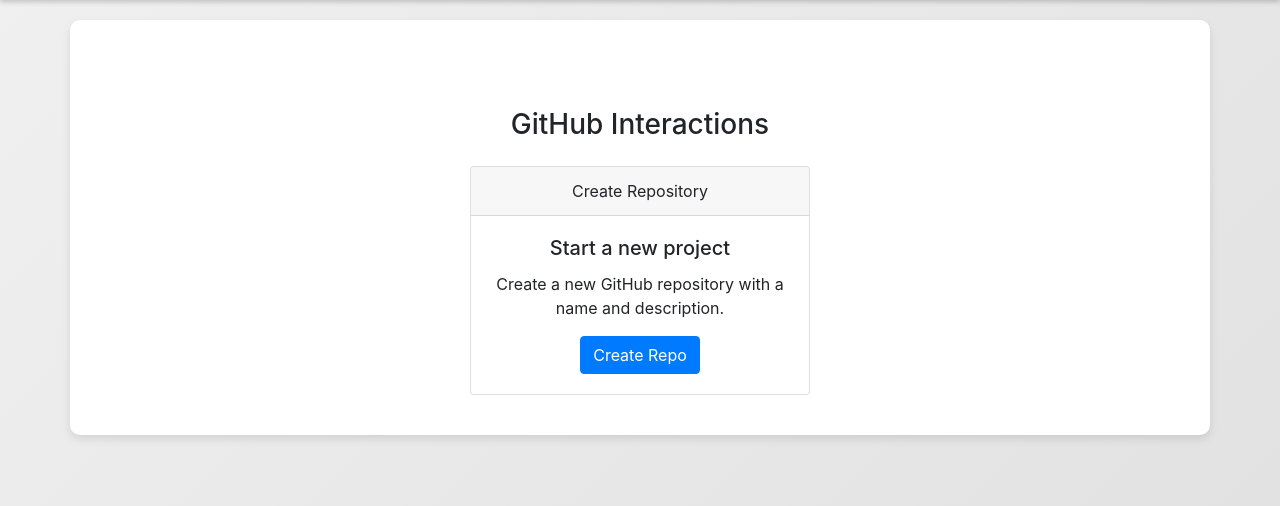
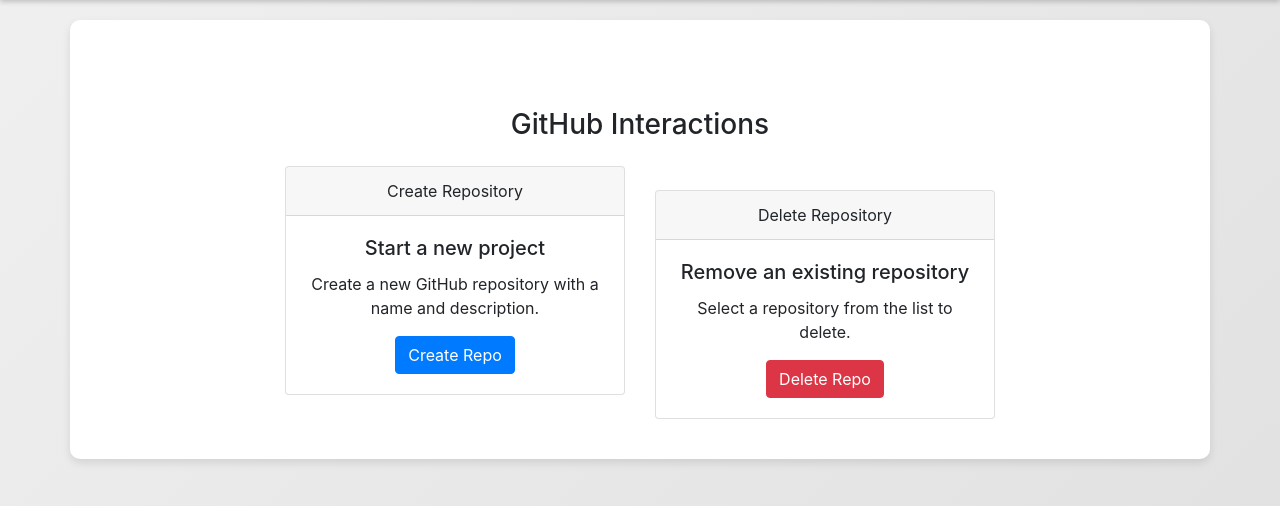
Before and after one commit to AndreeaDraghici/GitHub-Metrics-Dashboard, a Django app: page /github/ in a window 1280 px wide. Shown: the part 68-574 px from the top of the page. Run offline with Django 5.2, Linux system fonts and the light colour scheme; data that the repository does not hold is empty; some libraries are stand-ins or nearby versions.

Commit message:
add GitHub Interactions Feature with Repository Delete Operation

```diff
--- a/github_app/templates/github_interactions.html
+++ b/github_app/templates/github_interactions.html
@@ -6,6 +6,7 @@
 <div class="container mt-5">
     <h3 class="text-center">GitHub Interactions</h3>
     <div class="row justify-content-center mt-4">
+        <!-- Create Repository Card -->
         <div class="col-md-4">
             <div class="card text-center">
                 <div class="card-header">
@@ -18,7 +19,20 @@
                 </div>
             </div>
         </div>
-        <!-- Additional cards for other actions can go here -->
+
+        <!-- Delete Repository Card -->
+        <div class="col-md-4 mt-4">
+            <div class="card text-center">
+                <div class="card-header">
+                    Delete Repository
+                </div>
+                <div class="card-body">
+                    <h5 class="card-title">Remove an existing repository</h5>
+                    <p class="card-text">Select a repository from the list to delete.</p>
+                    <button class="btn btn-danger" data-toggle="modal" data-target="#deleteRepoModal">Delete Repo</button>
+                </div>
+            </div>
+        </div>
     </div>
 </div>
 
@@ -78,6 +92,38 @@
     </div>
 </div>
 
+<!-- Modal Form for Deleting Repository -->
+<div class="modal fade" id="deleteRepoModal" tabindex="-1" role="dialog" aria-labelledby="deleteRepoModalLabel" aria-hidden="true">
+    <div class="modal-dialog" role="document">
+        <div class="modal-content">
+            <form id="deleteRepoForm" method="post" action="{% url 'github_interactions' %}">
+                {% csrf_token %}
+                <input type="hidden" name="action" value="delete_repo">
+                <div class="modal-header">
+                    <h5 class="modal-title" id="deleteRepoModalLabel">Delete Repository</h5>
+                    <button type="button" class="close" data-dismiss="modal" aria-label="Close">
+                        <span aria-hidden="true">&times;</span>
+                    </button>
+                </div>
+                <div class="modal-body">
+                    <div class="form-group">
+                        <label for="repo_select">Select Repository:</label>
+                        <select class="form-control" id="repo_select" name="repo_name" required>
+                            {% for repo in repositories %}
+                            <option value="{{ repo.name }}">{{ repo.name }}</option>
+                            {% endfor %}
+                        </select>
+                    </div>
+                </div>
+                <div class="modal-footer">
+                    <button type="button" class="btn btn-secondary" data-dismiss="modal">Close</button>
+                    <button type="submit" class="btn btn-danger">Delete Repository</button>
+                </div>
+            </form>
+        </div>
+    </div>
+</div>
+
 <!-- Include Bootstrap CSS and JS -->
 <link href="https://stackpath.bootstrapcdn.com/bootstrap/4.5.2/css/bootstrap.min.css" rel="stylesheet">
 <script src="https://code.jquery.com/jquery-3.5.1.slim.min.js"></script>
--- a/github_app/views.py
+++ b/github_app/views.py
@@ -226,8 +226,11 @@ def github_interactions(request) :
         action = request.POST.get('action')
         if action == 'create_repo' :
             return create_repo(request)
-        # Add other actions here if needed
-    return render(request, 'github_interactions.html')
+        elif action == 'delete_repo' :
+            return delete_repo(request)
+    # Fetch repositories to display in the deletion modal
+    repositories = fetch_user_repositories()
+    return render(request, 'github_interactions.html', {'repositories' : repositories})
 
 
 def create_repo(request) :
@@ -249,8 +252,40 @@ def create_repo(request) :
         headers=headers
     )
     if response.status_code == 201 :
-        message = 'Repository created successfully'
+        message = 'Repository created successfully.'
     else :
-        message = response.json().get('message', 'Error occurred')
-    # Render the template with the modal message
+        message = f'Error: {response.status_code} - {response.text}'
     return render(request, 'github_interactions.html', {'modal_message' : message})
+
+
+def delete_repo(request) :
+    repo_name = request.POST.get('repo_name')
+    headers = {
+        'Authorization' : f'token {settings.GITHUB_PERSONAL_ACCESS_TOKEN}',
+        'Accept' : 'application/vnd.github.v3+json',
+    }
+    response = requests.delete(
+        f'https://api.github.com/repos/{settings.GITHUB_USERNAME}/{repo_name}',
+        headers=headers
+    )
+    if response.status_code == 204 :
+        message = 'Repository deleted successfully.'
+    else :
+        message = f'Error: {response.status_code} - {response.text}'
+    # Fetch updated list of repositories
+    repositories = fetch_user_repositories()
+    return render(request, 'github_interactions.html', {'modal_message' : message, 'repositories' : repositories})
+
+
+def fetch_user_repositories() :
+    headers = {
+        'Authorization' : f'token {settings.GITHUB_PERSONAL_ACCESS_TOKEN}',
+        'Accept' : 'application/vnd.github.v3+json',
+    }
+    response = requests.get(
+        'https://api.github.com/user/repos',
+        headers=headers
+    )
+    if response.status_code == 200 :
+        return response.json()
+    return []
```
Also changed, not shown: static/js/carousel.js (deleted, +0 -62 lines).
